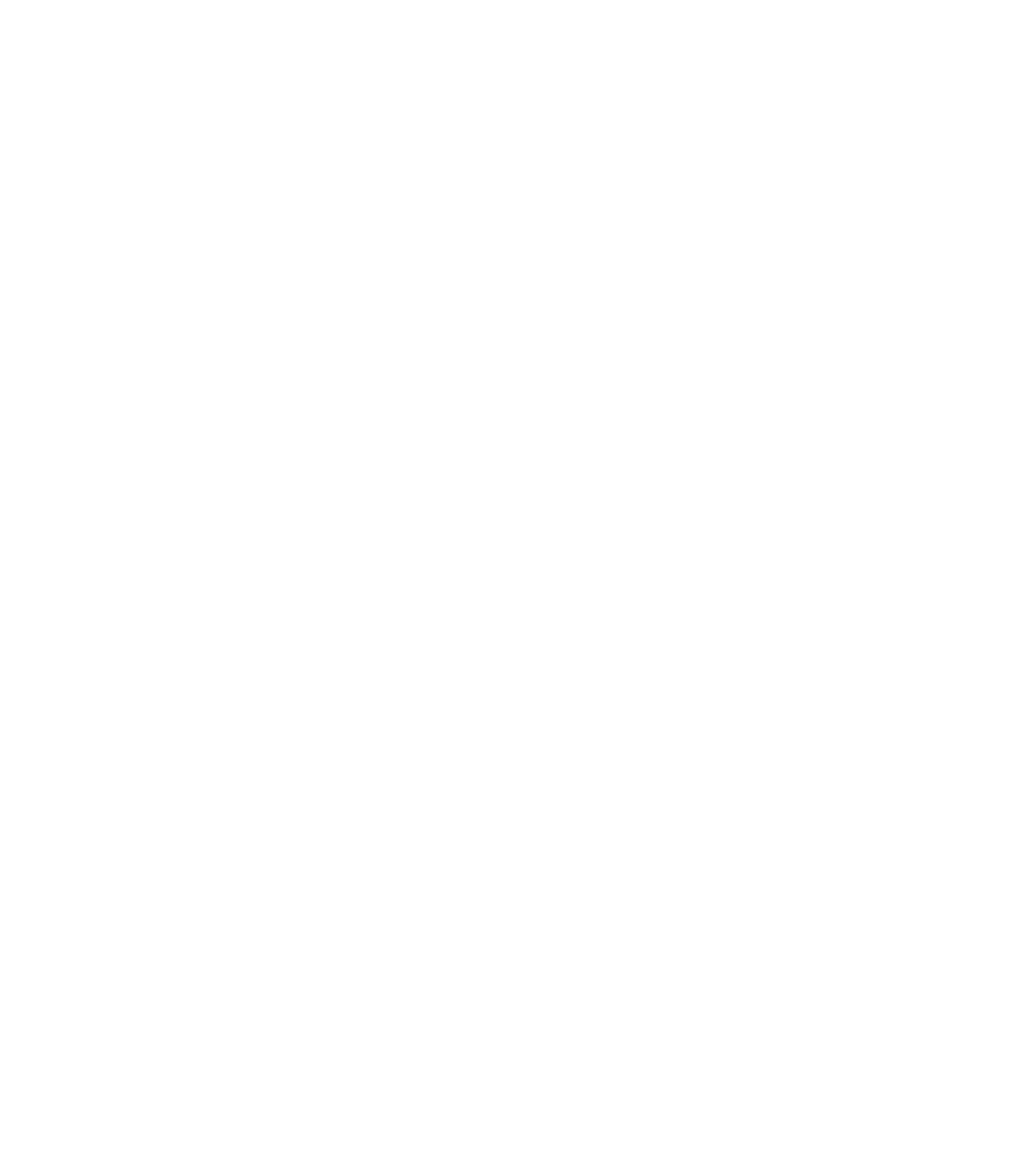
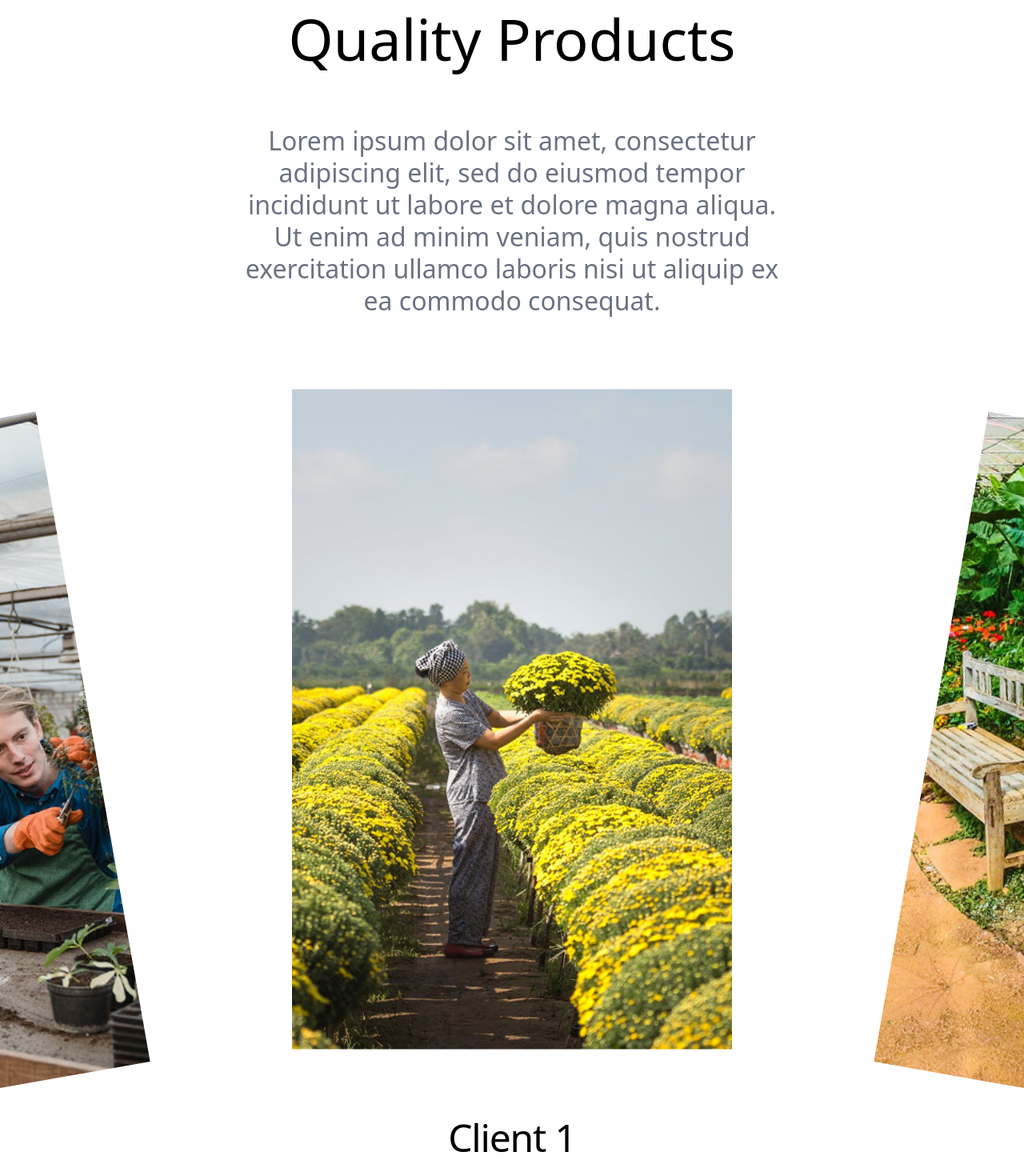
Before and after one commit to DigveshParab/TenTwenty_Assessment, a Next.js app: page / in a window 1280 px wide. Shown: the part 1320-2790 px from the top of the page at 80% size. Before the commit the page ends 1268 px from the top, so only its background shows below. Built offline with nearby package versions, Linux system fonts and the light colour scheme.

Commit message:
Added gallery component for desktop and mobile view

```diff
--- /dev/null
+++ b/components/Gallery.jsx
@@ -0,0 +1,99 @@
+import Image from 'next/image'
+import React from 'react'
+
+const Gallery = () => {
+  return (
+    <div className='w-full h-auto flex flex-col justify-center'>
+        <div className='w-full h-[320px] mt-20 flex flex-col justify-center items-center md:mt-26'>
+            {/* title */}
+            <div className='w-full flex justify-center items-center text-center'>
+                <h2 className='text-[27px] text-black mb-4 md:text-7xl md:mb-10 md:mt-30 fade-in'>Quality Products</h2>
+                {/* if possible remove mr-6 */}
+            </div>
+            {/* description */}
+            <div className='w-full flex justify-center text-center'>
+                {/* if possible remove mr-6 */}
+                <p className='w-[77%] md:w-[55%] leading-[20px] md:text-[32px]  md:mt-8 md:leading-[40px] text-gray-500 fade-in'>
+                    Lorem ipsum dolor sit amet, consectetur adipiscing elit,
+                    sed do eiusmod tempor incididunt ut labore et dolore magna aliqua. <br className='hidden md:block'/>
+                    Ut enim ad minim veniam, quis nostrud exercitation ullamco laboris nisi
+                    ut aliquip ex ea commodo consequat.
+                </p>
+            </div>
+        </div>
+
+
+        {/* image carosol */}
+
+        <div className='relative w-full flex justify-center items-center overflow-hidden'>
+            <div className='relative w-[100%] min-h-[550px] md:min-h-[960px] mt-0 flex justify-center md:mt-65'>
+
+                {/* left image */}
+                <div className='relative min-w-[200px] h-[300px] md:min-w-[500px] md:h-[750px] left-5  transition-all rotate-[-10deg] duration-700 ease-in-out transform'
+                    style={{
+                        transform: "translateY(30px) scale(1.1)",
+                      }}
+                >
+                    <Image
+                        src={"/gallary1.png"}
+                        alt="Previous"
+                        layout="fill"
+                        objectFit="cover"
+                    />
+                </div>
+
+                {/* center image */}
+                <div
+                    className="relative min-w-[200px] h-[300px] ml-22 mr-22 translate-y-1 md:-translate-y-10 md:min-w-[500px] md:h-[750px] transition-all  duration-700 ease-in-out transform md:ml-80 md:mr-80"
+                    style={{
+                        transform: "scale(1.1)",
+                    }}
+                >
+                    <Image
+                        src={"/gallary2.png"}
+                        alt="Current"
+                        layout="fill"
+                        objectFit="cover"
+                    />
+                </div>
+
+                {/* Right Image (Next) */}
+                <div
+                    className="relative min-w-[200px] h-[300px] md:min-w-[500px] md:h-[750px] right-5  transition-all rotate-[10deg] duration-700 ease-in-out transform"
+                    style={{
+                    transform: "translateY(30px) scale(1.1)",
+                    }}
+                >
+                    <Image
+                        src={"/gallary3.png"}
+                        alt="Next"
+                        layout="fill"
+                        objectFit="cover"
+                    />
+                </div>
+
+
+
+            </div>
+        </div>
+
+        <div className="w-full h-[500px] flex flex-col -mt-98 justify-center items-center text-center md:-mt-85">
+            {/* Header */}
+            <h2 className=" text-2xl  text-black tracking-tight mb-4 md:text-5xl md:mt-12">
+                Client 1
+            </h2>
+            {/* Sub-header */}
+            <p className=" text-gray-600 tracking-wider md:text-3xl md:mt-5">
+                Dubai, United Arab Emirates
+            </p>
+        </div>
+
+
+
+
+
+    </div>
+  )
+}
+
+export default Gallery
--- a/src/app/page.jsx
+++ b/src/app/page.jsx
@@ -1,6 +1,7 @@
 import React from 'react'
 import Navbar from "../../components/Navbar";
 import Banner from '../../components/Banner';
+import Gallery from '../../components/Gallery';
 
 const Home = () => {
     return (
@@ -8,6 +9,7 @@ const Home = () => {
         <div className="flex-col align-middle">
           <Navbar/>
           <Banner/>
+          <Gallery/>
         </div>
       </>
     );
```
